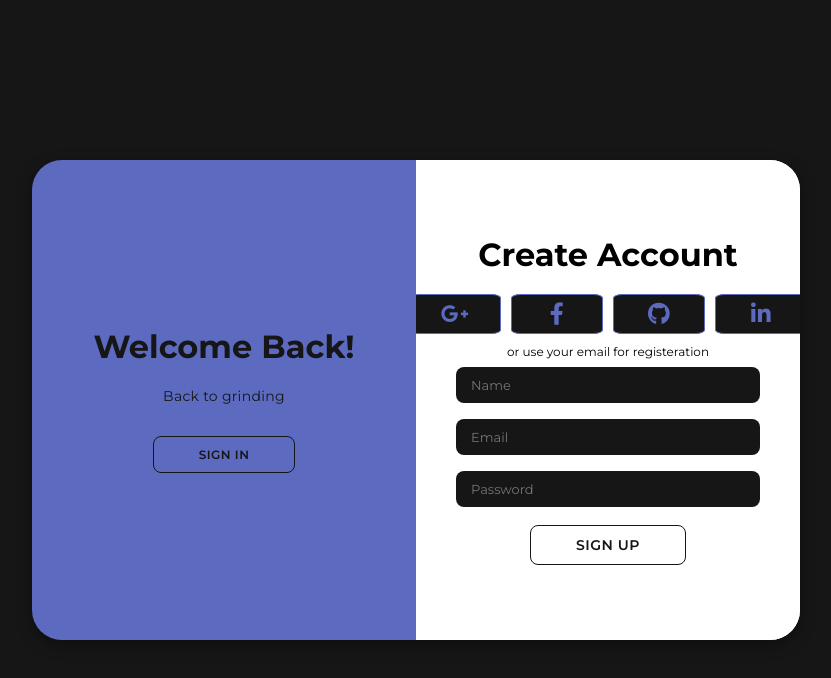
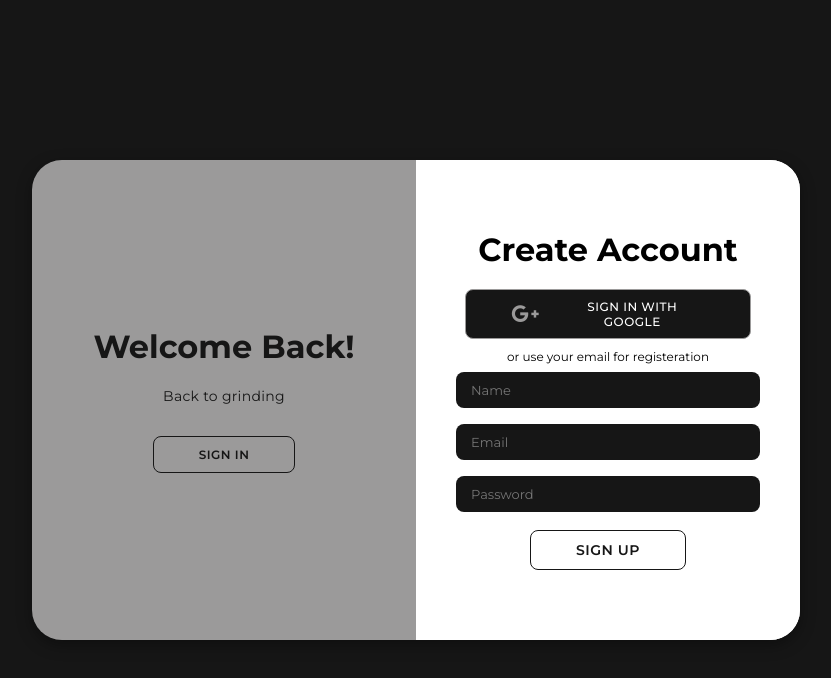
Before and after one commit to SloppyTank9892/Project-Mirai, a plain HTML site: page Auth Page/Auth.html in a window 1280 px wide. Both pictures are taken after a click on the button "SIGN UP". Shown: the whole page, without its empty margins (224-1055 px from the left). Drawn offline with Linux system fonts and the light colour scheme.

```diff
--- a/Auth Page/Auth.html
+++ b/Auth Page/Auth.html
@@ -8,7 +8,7 @@
       href="https://cdnjs.cloudflare.com/ajax/libs/font-awesome/6.4.2/css/all.min.css"
     />
     <link rel="stylesheet" href="auth.css" />
-    <title>Login Page | Caged coder</title>
+    <title>Auth Page</title>
   </head>
 
   <body>
@@ -19,15 +19,7 @@
           <div class="social-icons">
             <button type="button" class="icon">
               <i class="fa-brands fa-google-plus-g"></i>
-            </button>
-            <button type="button" class="icon">
-              <i class="fa-brands fa-facebook-f"></i>
-            </button>
-            <button type="button" class="icon">
-              <i class="fa-brands fa-github"></i>
-            </button>
-            <button type="button" class="icon">
-              <i class="fa-brands fa-linkedin-in"></i>
+              <span class="icon-text">Sign in with Google</span>
             </button>
           </div>
           <span>or use your email for registeration</span>
@@ -43,15 +35,7 @@
           <div class="social-icons">
             <button type="button" class="icon">
               <i class="fa-brands fa-google-plus-g"></i>
-            </button>
-            <button type="button" class="icon">
-              <i class="fa-brands fa-facebook-f"></i>
-            </button>
-            <button type="button" class="icon">
-              <i class="fa-brands fa-github"></i>
-            </button>
-            <button type="button" class="icon">
-              <i class="fa-brands fa-linkedin-in"></i>
+              <span class="icon-text">Sign in with Google</span>
             </button>
           </div>
           <span>or use your email password</span>
--- a/Auth Page/auth.css
+++ b/Auth Page/auth.css
@@ -15,7 +15,7 @@
     justify-content: center;
     flex-direction: column;
     height: 100vh;
-    animation: fadeIn 1s ease;
+    animation: fadeIn 2s ease;
 }
 
 @keyframes fadeIn {
@@ -144,32 +144,44 @@
 }
 
 .social-icons .icon {
-    border: 1.5px solid #5c6bc0;
+    display: flex;
+    align-items: center;
+    justify-content: flex-start;
+    gap: 12px;
+    border: 1.5px solid #9B9A9A;
     background: rgb(22, 22, 22);
-    border-radius: 10%;
+    border-radius: 8px;
     display: inline-flex;
-    justify-content: center;
+    justify-content: flex-start;
     align-items: center;
-    width: 30px;
-    height: 40px;
+    width: 285.6px;
+    height: 50px;
     cursor: pointer;
     transition: background 0.2s, border-color 0.2s, transform 0.2s;
 }
 
 .social-icons .icon:hover {
-    background: #5c6bc0;
-    border-color: #5c6bc0;
+    background: #9B9A9A;
+    border-color: #9B9A9A;
     transform: scale(1.15);
 }
 
 .social-icons .icon i {
-    color: #5c6bc0;
+    color: #9B9A9A;
     font-size: 1.6em;
     transition: color 0.2s;
 }
 
 .social-icons .icon:hover i {
     color: #fff;
+}
+
+.icon-text {
+    color: #fff;
+    font-size: 1em;
+    font-weight: 500;
+    margin-left: 8px;
+    letter-spacing: 0.5px;
 }
 
 .form-container form button {
@@ -188,7 +200,7 @@
 }
 
 .form-container form button:hover {
-    background-color: #5c6bc0;
+    background-color: #9B9A9A;
     color: #fff;
 }
 
@@ -210,9 +222,9 @@
 }
 
 .toggle{
-    background-color: #5c6bc0;
+    background-color: #9B9A9A;
     height: 100%;
-    background: linear-gradient(to right, #5c6bc0, #5c6bc0);
+    background: linear-gradient(to right, #9B9A9A, #9B9A9A);
     color: rgb(22, 22, 22);
     position: relative;
     left: -100%;
```
Also changed, not shown: Landing Page/index.html (+6 -0 lines), Landing Page/script.js (+9 -1 lines), Landing Page/style.css (+50 -0 lines).
